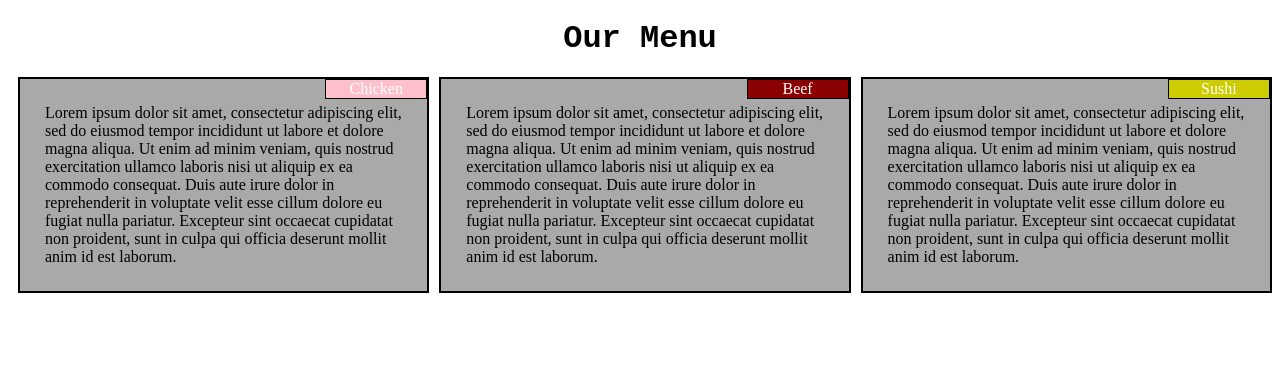
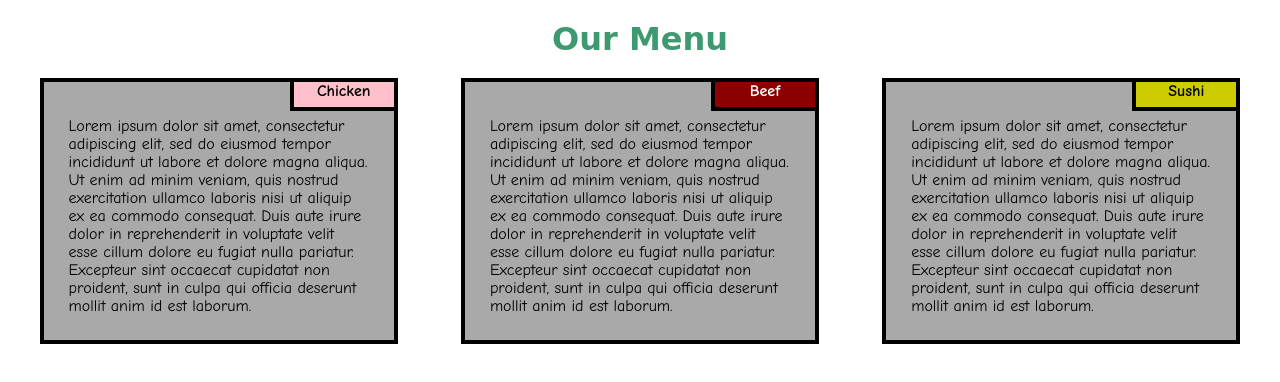
Before and after one commit to SriKopp/Mod2-Assign, a plain HTML site: page index.html in a window 1280 px wide. Drawn offline with Linux system fonts and the light colour scheme.

Commit message:
Update style.css

```diff
--- a/css/style.css
+++ b/css/style.css
@@ -6,7 +6,9 @@
 h1{
 	text-align: center;
 	margin: 20px;
-     font-family: "Lucida Handwriting",  monospace;
+       font-family: "Lucida Handwriting", cursive, monospace;
+       color: #3D9970;
+       font-weight: bold;
 }
 
 
@@ -15,28 +17,35 @@ h1{
 	top: 0;
 	right:0;
 	width: 100px;
+	height: 25px;
 	text-align: center;
-	border: 1px solid black;
+	border: 4px solid black;
+	float: right;
+	font-family: "Comic Sans MS", cursive, sans-serif;
+	font-weight: bold;
+
 }
 article{
 
 	padding: 25px;
+        padding-top: 35px;
+        font-family: "Comic Sans MS", cursive, sans-serif;
+        border: 4px solid black;
 
 }
 
 .section {
 	background-color: darkgrey;
-	border: 2px solid black;
 	position: relative;
-
+        width: 85%;
 	margin-right: auto;
-     margin-left: 10px;
+        margin-left: auto;
 
 }
 
 #chicken{
 	background-color: pink;
-        color: white;
+
 }
 
 #beef{
@@ -46,7 +55,7 @@ article{
 
 #sushi{
 	background-color: #CCCC00;
-        color: white;
+
 }
 
 
@@ -141,7 +150,7 @@ article{
     width: 100%;
   }
   #section3{
-  	width: 95%;
+        width: 93%;
   	margin-top: 30px;
   }
 }
```
